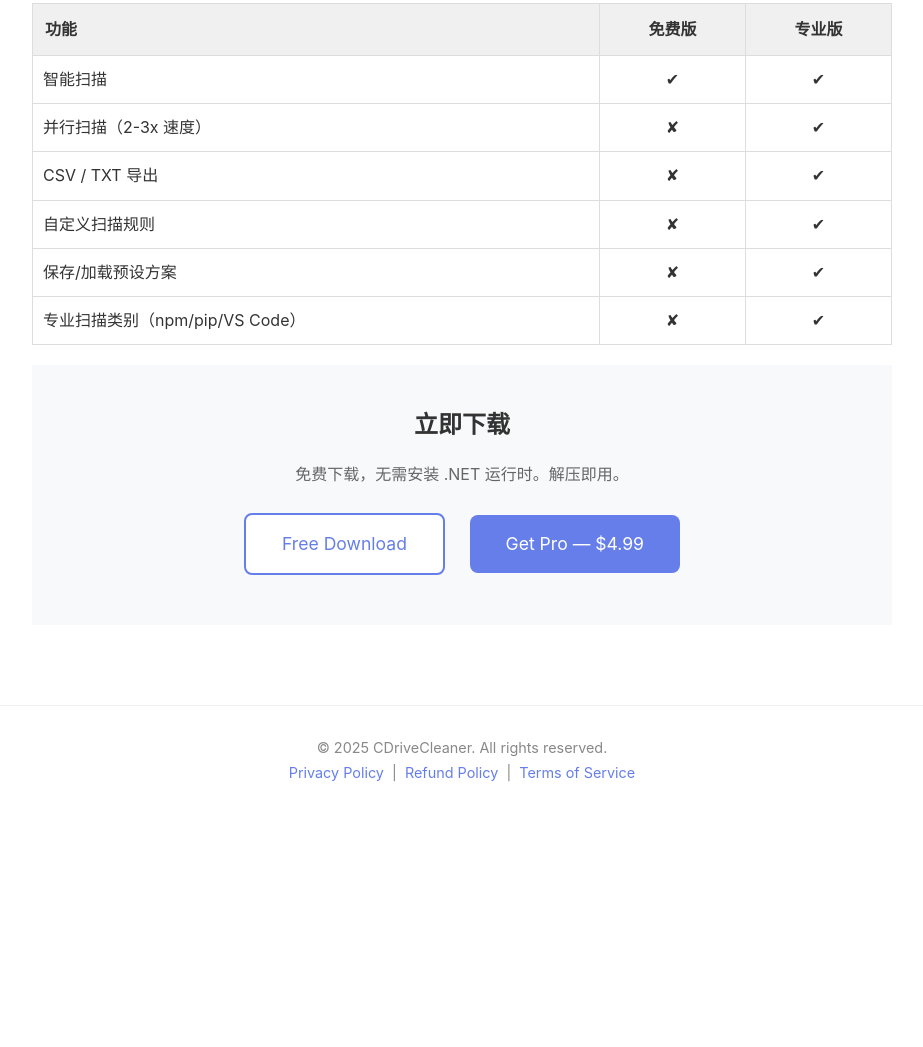
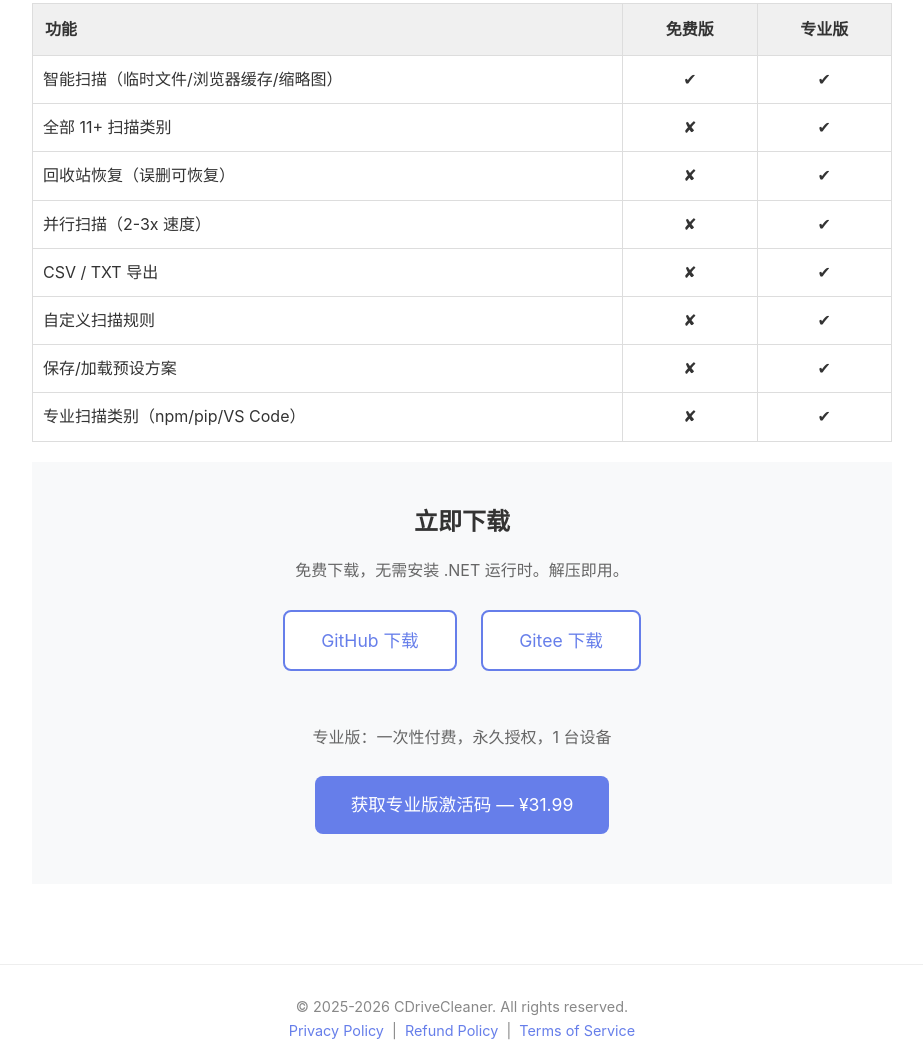
Before and after one commit to Starhunk/CDriveCleaner, a plain HTML site: page index.html in a window 1280 px wide. Shown: the part 868-1915 px from the top of the page, without its empty margins (178-1101 px from the left). Before the commit the page ends 1683 px from the top, so only its background shows below. Drawn offline with Linux system fonts and the light colour scheme.

Commit message:
Update pages

```diff
--- a/index.html
+++ b/index.html
@@ -36,7 +36,7 @@
         <div class="feature-icon">&#128736;</div>
         <div>
             <h3>智能扫描</h3>
-            <p>自动识别浏览器缓存、系统临时文件、日志文件、缩略图缓存等 10+ 类垃圾文件。支持自定义扫描规则。</p>
+            <p>自动识别浏览器缓存、系统临时文件、日志文件、缩略图缓存等 11+ 类垃圾文件。支持自定义扫描规则。</p>
         </div>
     </div>
 
@@ -52,7 +52,7 @@
         <div class="feature-icon">&#128274;</div>
         <div>
             <h3>安全可靠</h3>
-            <p>默认使用回收站，误删可恢复。永久删除需双重确认。绝不删除系统关键文件。</p>
+            <p>专业版默认移入回收站，误删可恢复；永久删除需双重确认。绝不删除系统关键文件。</p>
         </div>
     </div>
 
@@ -72,8 +72,18 @@
             <th style="padding:12px; text-align:center; border:1px solid #ddd;">专业版</th>
         </tr>
         <tr>
-            <td style="padding:10px; border:1px solid #ddd;">智能扫描</td>
+            <td style="padding:10px; border:1px solid #ddd;">智能扫描（临时文件/浏览器缓存/缩略图）</td>
             <td style="padding:10px; text-align:center; border:1px solid #ddd;">&#10004;</td>
+            <td style="padding:10px; text-align:center; border:1px solid #ddd;">&#10004;</td>
+        </tr>
+        <tr>
+            <td style="padding:10px; border:1px solid #ddd;">全部 11+ 扫描类别</td>
+            <td style="padding:10px; text-align:center; border:1px solid #ddd;">&#10008;</td>
+            <td style="padding:10px; text-align:center; border:1px solid #ddd;">&#10004;</td>
+        </tr>
+        <tr>
+            <td style="padding:10px; border:1px solid #ddd;">回收站恢复（误删可恢复）</td>
+            <td style="padding:10px; text-align:center; border:1px solid #ddd;">&#10008;</td>
             <td style="padding:10px; text-align:center; border:1px solid #ddd;">&#10004;</td>
         </tr>
         <tr>
@@ -106,13 +116,16 @@
     <div class="cta">
         <h2>立即下载</h2>
         <p style="margin:15px 0; color:#666;">免费下载，无需安装 .NET 运行时。解压即用。</p>
-        <a href="https://github.com/Starhunk/CDriveCleaner/releases/download/v1.0.0/Release_CDriveCleaner_1.0.0.zip" class="secondary">Free Download</a>
-        <a href="https://cdrivecleaner.gumroad.com/l/cdrivecleaner">Get Pro — $4.99</a>
+        <a href="https://github.com/Starhunk/CDriveCleaner/releases/download/CDriveCleaner/Release_CDriveCleaner_1.0.2.zip" class="secondary">GitHub 下载</a>
+        <a href="https://gitee.com/starhunk/CDriveCleaner/releases/download/CDriveCleaner/Release_CDriveCleaner_1.0.2.zip" class="secondary">Gitee 下载</a>
+        <br><br>
+        <p style="margin:15px 0; color:#666;">专业版：一次性付费，永久授权，1 台设备</p>
+        <a href="https://ifdian.net/a/starhunk">获取专业版激活码 — ¥31.99</a>
     </div>
 </div>
 
 <footer>
-    <p>&copy; 2025 CDriveCleaner. All rights reserved.</p>
+    <p>&copy; 2025-2026 CDriveCleaner. All rights reserved.</p>
     <p>
         <a href="privacy.html">Privacy Policy</a> &nbsp;|&nbsp;
         <a href="refund.html">Refund Policy</a> &nbsp;|&nbsp;
```
Also changed, not shown: privacy.html (+4 -4 lines), refund.html (+3 -3 lines), terms.html (+2 -2 lines).
